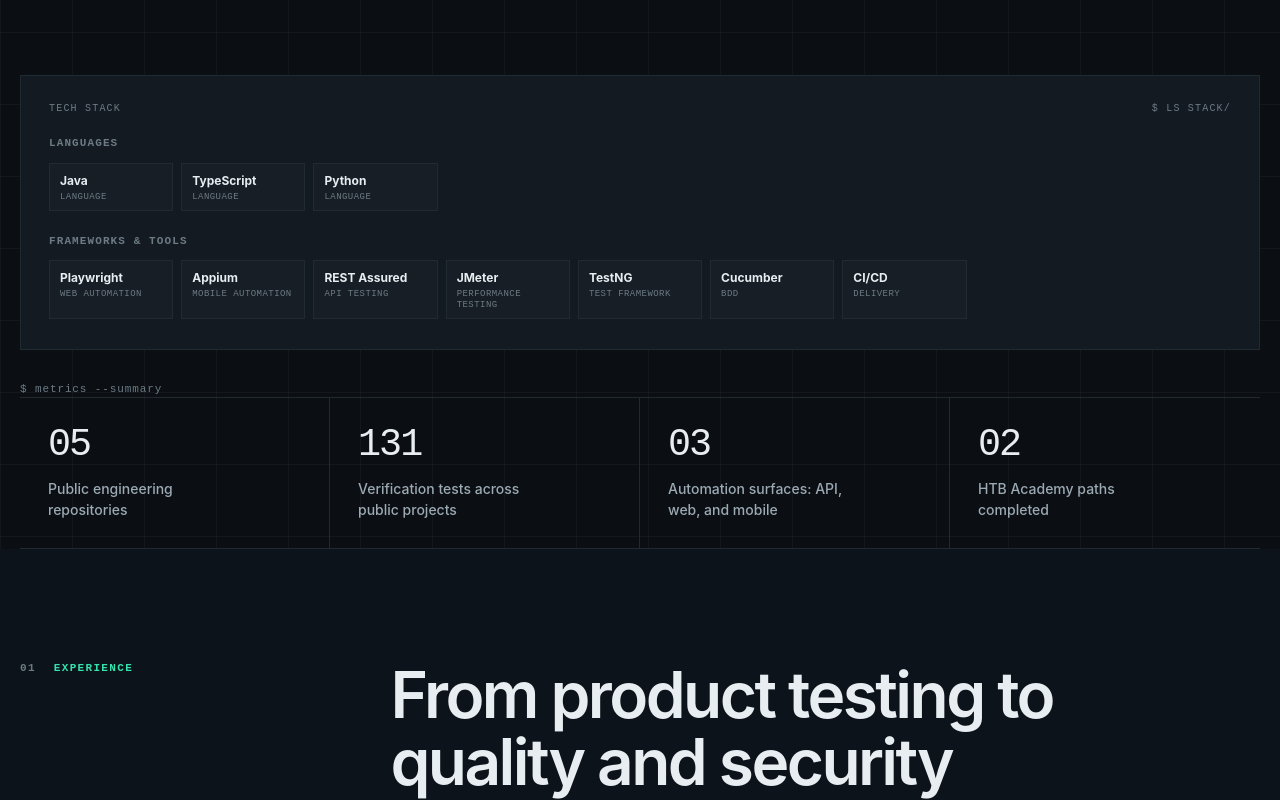
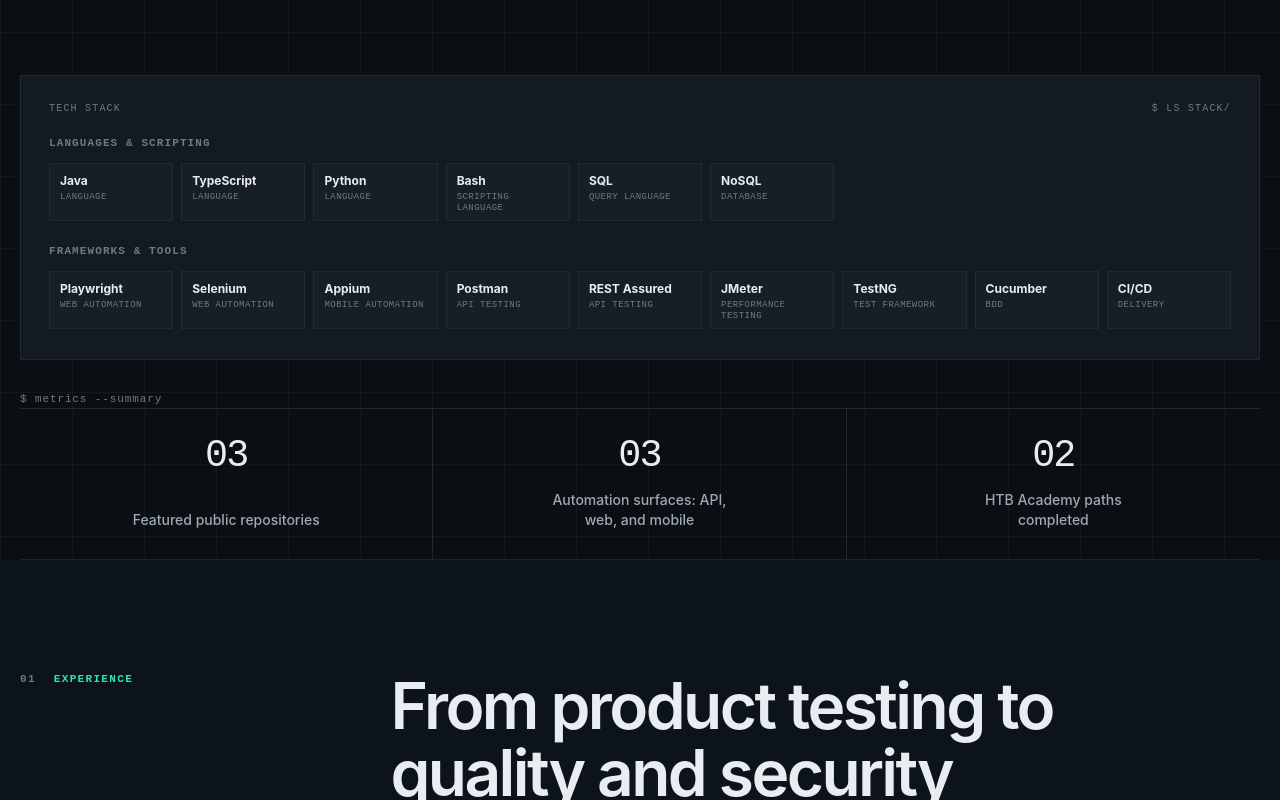
Before and after one commit to vocongthanh-projects/personal-portfolio, a Next.js app: page / in a window 1280 px wide. Shown: the part 760-1560 px from the top of the page. Built offline with nearby package versions, Linux system fonts and the light colour scheme; no server answers.

Commit message:
Update portfolio credentials and profile metrics

```diff
--- a/src/app/globals.css
+++ b/src/app/globals.css
@@ -10,14 +10,12 @@
   --quality: #34e2b0;
   --quality-soft: rgba(52, 226, 176, .12);
   --security: #ba8ef2;
-  --security-soft: rgba(186, 142, 242, .12);
   --paper: #0d131a;
   --paper-elevated: #121922;
   --ink: #e7edf1;
   --ink-muted: #9caab3;
   --paper-line: #1c2731;
   --paper-quality: #34e2b0;
-  --paper-security: #ba8ef2;
   --max-width: 1240px;
 }
 
@@ -72,7 +70,7 @@
 .hero { min-height: 680px; padding: 110px 0 96px; display: grid; grid-template-columns: minmax(0, 1.35fr) minmax(340px, .65fr); gap: clamp(56px, 9vw, 132px); align-items: center; }
 .hero-copy { min-width: 0; }
 .availability { display: flex; align-items: center; gap: 10px; margin: 0 0 34px; color: var(--muted); font: 500 12px/1.2 ui-monospace, monospace; letter-spacing: .1em; text-transform: uppercase; }
-.availability span, .candidate-status span { width: 7px; height: 7px; border-radius: 50%; background: var(--quality); box-shadow: 0 0 0 5px var(--quality-soft); }
+.availability span { width: 7px; height: 7px; border-radius: 50%; background: var(--quality); box-shadow: 0 0 0 5px var(--quality-soft); }
 .hero h1 { max-width: 840px; margin: 0; font-size: clamp(48px, 6.5vw, 88px); line-height: .98; letter-spacing: -.055em; font-weight: 630; }
 html[lang="vi"] .hero h1 { font-size: clamp(44px, 5.8vw, 78px); letter-spacing: -.045em; }
 .hero h1 em { color: var(--muted); font-family: Georgia, "Times New Roman", serif; font-weight: 400; }
@@ -100,8 +98,8 @@
 .focus-connector i { font: normal 9px/1 ui-monospace, monospace; letter-spacing: .08em; text-transform: uppercase; }
 .panel-note { margin: 26px 0 2px; color: var(--muted); font-size: 14px; font-weight: 450; line-height: 1.7; }
 
-.proof-grid { display: grid; grid-template-columns: repeat(4, 1fr); border-top: 1px solid var(--line); border-bottom: 1px solid var(--line); }
-.proof-item { min-height: 150px; padding: 28px; display: flex; flex-direction: column; justify-content: space-between; border-right: 1px solid var(--line); }
+.proof-grid { display: grid; grid-template-columns: repeat(3, 1fr); border-top: 1px solid var(--line); border-bottom: 1px solid var(--line); }
+.proof-item { min-height: 150px; padding: 28px; display: flex; flex-direction: column; align-items: center; justify-content: space-between; border-right: 1px solid var(--line); text-align: center; }
 .proof-item:last-child { border-right: 0; }
 .proof-item strong { font: 500 clamp(30px, 3vw, 42px)/1 ui-monospace, monospace; letter-spacing: -.05em; }
 .proof-item span { max-width: 190px; color: var(--muted); font-size: 14px; font-weight: 500; line-height: 1.45; }
@@ -179,8 +177,6 @@
 .project-grid { display: grid; grid-template-columns: repeat(6, 1fr); gap: 14px; align-items: start; }
 .credential-grid { display: grid; grid-template-columns: repeat(6, 1fr); gap: 14px; align-items: stretch; }
 .credential-card { grid-column: span 2; }
-.credential-grid .credential-card:nth-child(4) { grid-column: 2 / span 2; }
-.credential-grid .credential-card:nth-child(5) { grid-column: 4 / span 2; }
 .project-card, .credential-card { min-height: 320px; padding: 28px; display: flex; flex-direction: column; border: 1px solid var(--line); background: var(--surface-soft); transition: transform .2s ease, border-color .2s ease; }
 .project-card.quality, .credential-card.quality { border-top: 2px solid var(--quality); }
 .project-card.security, .credential-card.security { border-top: 2px solid var(--security); }
@@ -249,8 +245,7 @@
   .practice-grid { grid-template-columns: 1fr 1fr; }
   .project-card { grid-column: span 3; }
   .credential-grid { grid-template-columns: repeat(2, minmax(0, 1fr)); }
-  .credential-card, .credential-grid .credential-card:nth-child(4) { grid-column: span 1; }
-  .credential-grid .credential-card:nth-child(5) { grid-column: 1 / -1; width: calc(50% - 7px); justify-self: center; }
+  .credential-card { grid-column: span 1; }
   .experience-item { grid-template-columns: 48px 1fr; }
   .experience-detail { grid-column: 2; }
 }
@@ -286,7 +281,7 @@
   .practice-profile-link { flex: 1; justify-content: space-between; }
   .project-grid, .credential-grid { grid-template-columns: 1fr; }
   .project-card { grid-column: 1; }
-  .credential-card, .credential-grid .credential-card:nth-child(4), .credential-grid .credential-card:nth-child(5) { grid-column: 1; width: 100%; }
+  .credential-card { grid-column: 1; width: 100%; }
   .contact-section { margin-top: 56px; padding: 38px 26px; }
   .contact-section h2 { margin-top: 34px; font-size: 42px; }
   .contact-actions .button { width: 100%; }
--- a/src/data/portfolio.ts
+++ b/src/data/portfolio.ts
@@ -14,8 +14,7 @@
 } as const;
 
 export const proofPoints = [
-  { value: "05", label: "Public engineering repositories" },
-  { value: "131", label: "Verification tests across public projects" },
+  { value: "03", label: "Featured public repositories" },
   { value: "03", label: "Automation surfaces: API, web, and mobile" },
   { value: "02", label: "HTB Academy paths completed" },
 ] as const;
@@ -24,8 +23,13 @@
   { name: "Java", category: "Language", group: "language" },
   { name: "TypeScript", category: "Language", group: "language" },
   { name: "Python", category: "Language", group: "language" },
+  { name: "Bash", category: "Scripting Language", group: "language" },
+  { name: "SQL", category: "Query Language", group: "language" },
+  { name: "NoSQL", category: "Database", group: "language" },
   { name: "Playwright", category: "Web Automation", group: "tooling" },
+  { name: "Selenium", category: "Web Automation", group: "tooling" },
   { name: "Appium", category: "Mobile Automation", group: "tooling" },
+  { name: "Postman", category: "API Testing", group: "tooling" },
   { name: "REST Assured", category: "API Testing", group: "tooling" },
   { name: "JMeter", category: "Performance Testing", group: "tooling" },
   { name: "TestNG", category: "Test Framework", group: "tooling" },
@@ -109,6 +113,17 @@
   },
   {
     category: "Security Engineering",
+    title: "Hack The Box Certified Penetration Testing Specialist (HTB CPTS)",
+    issuer: "Hack The Box",
+    status: "Completed",
+    description: "Intermediate penetration testing certification demonstrating hands-on skills in identifying, exploiting, chaining, and reporting security vulnerabilities.",
+    issuedDate: null,
+    tone: "security",
+    href: "https://www.credly.com/badges/ab3ed30b-e8eb-4a3f-bd54-6ce8083d8b72",
+    logo: "CPTS",
+  },
+  {
+    category: "Security Engineering",
     title: "LFD121: Developing Secure Software",
     issuer: "The Linux Foundation",
     status: "Completed",
@@ -182,7 +197,7 @@
   focusNote: "Across web, API, Android, and iOS, I build repeatable checks, probe authorization and business logic, and report reproducible evidence.",
   proofLabel: "Verified portfolio facts",
   techStackLabel: "Tech stack",
-  techGroupLanguage: "Languages",
+  techGroupLanguage: "Languages & Scripting",
   techGroupTooling: "Frameworks & Tools",
   metricsCommand: "$ metrics --summary",
   sections: {
--- a/src/data/portfolio.vi.ts
+++ b/src/data/portfolio.vi.ts
@@ -14,8 +14,7 @@
 } as const;
 
 export const proofPoints = [
-  { value: "05", label: "Repository kỹ thuật công khai" },
-  { value: "131", label: "Bài kiểm chứng trong các dự án công khai" },
+  { value: "03", label: "Repository công khai tiêu biểu" },
   { value: "03", label: "Nền tảng automation: API, web và mobile" },
   { value: "02", label: "Path HTB Academy đã hoàn thành" },
 ] as const;
@@ -24,8 +23,13 @@
   { name: "Java", category: "Ngôn ngữ", group: "language" },
   { name: "TypeScript", category: "Ngôn ngữ", group: "language" },
   { name: "Python", category: "Ngôn ngữ", group: "language" },
+  { name: "Bash", category: "Ngôn ngữ kịch bản", group: "language" },
+  { name: "SQL", category: "Ngôn ngữ truy vấn", group: "language" },
+  { name: "NoSQL", category: "Cơ sở dữ liệu", group: "language" },
   { name: "Playwright", category: "Automation Web", group: "tooling" },
+  { name: "Selenium", category: "Automation Web", group: "tooling" },
   { name: "Appium", category: "Automation Mobile", group: "tooling" },
+  { name: "Postman", category: "Kiểm thử API", group: "tooling" },
   { name: "REST Assured", category: "Kiểm thử API", group: "tooling" },
   { name: "JMeter", category: "Kiểm thử hiệu năng", group: "tooling" },
   { name: "TestNG", category: "Test Framework", group: "tooling" },
@@ -109,6 +113,17 @@
   },
   {
     category: "Security Engineering",
+    title: "Hack The Box Certified Penetration Testing Specialist (HTB CPTS)",
+    issuer: "Hack The Box",
+    status: "Đã hoàn thành",
+    description: "Chứng chỉ kiểm thử xâm nhập cấp độ trung cấp, xác nhận kỹ năng thực hành trong việc phát hiện, khai thác, kết hợp và báo cáo lỗ hổng bảo mật.",
+    issuedDate: null,
+    tone: "security",
+    href: "https://www.credly.com/badges/ab3ed30b-e8eb-4a3f-bd54-6ce8083d8b72",
+    logo: "CPTS",
+  },
+  {
+    category: "Security Engineering",
     title: "LFD121: Phát triển phần mềm an toàn",
     issuer: "The Linux Foundation",
     status: "Đã hoàn thành",
@@ -182,7 +197,7 @@
   focusNote: "Trên web, API, Android và iOS, tôi xây dựng kiểm tra có thể lặp lại, đánh giá phân quyền và business logic, rồi báo cáo bằng chứng có thể tái hiện.",
   proofLabel: "Thông tin portfolio đã kiểm chứng",
   techStackLabel: "Công nghệ sử dụng",
-  techGroupLanguage: "Ngôn ngữ",
+  techGroupLanguage: "Ngôn ngữ & Script",
   techGroupTooling: "Framework & Công cụ",
   metricsCommand: "$ metrics --summary",
   sections: {
```
